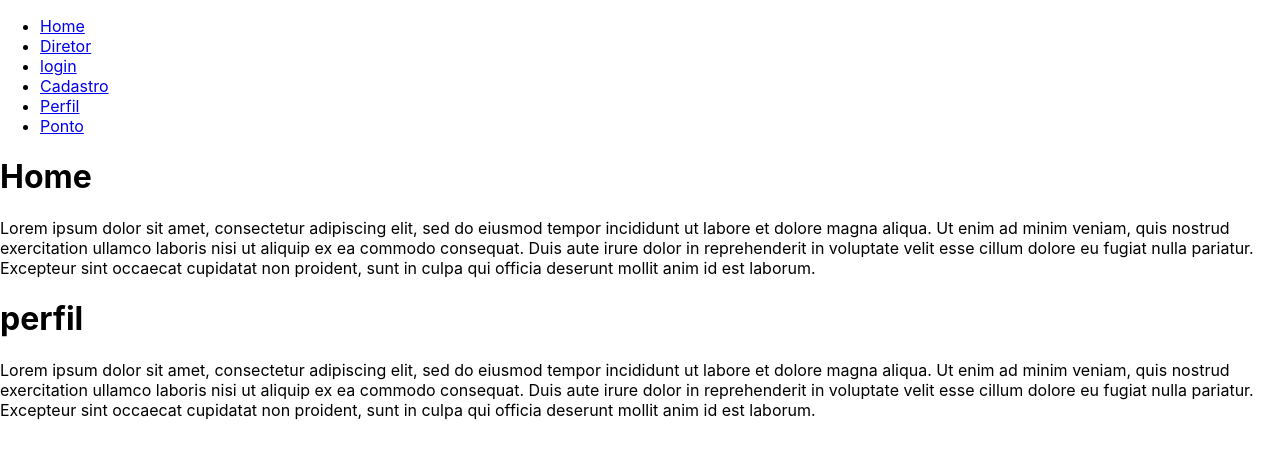
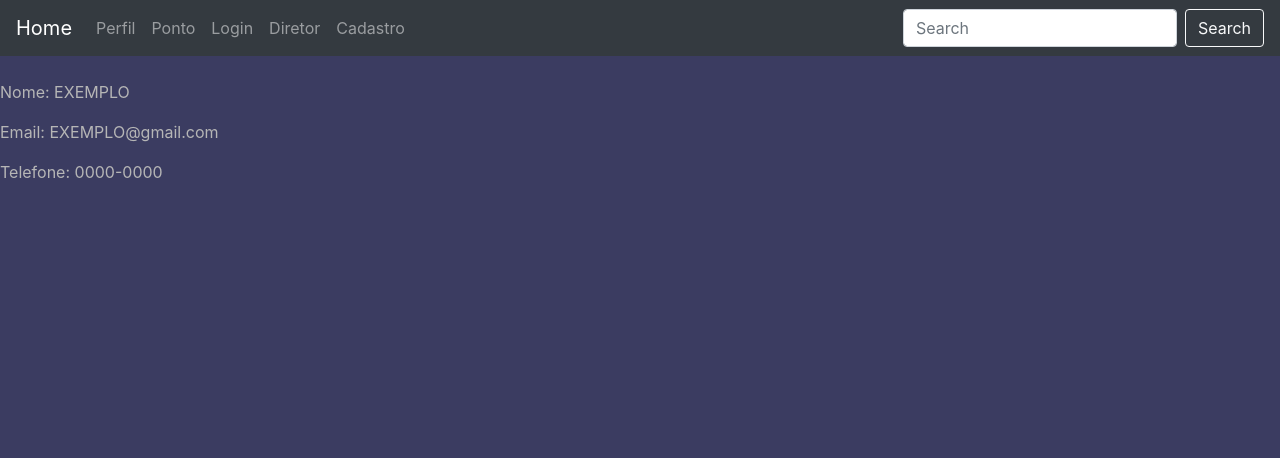
Before and after one commit to FelipeFVCampidelli/Sistema-Interno-de-Ponto, a React (Create React App) app: page /perfil/1 in a window 1280 px wide. Shown: the top 458 px of the page. Built offline with nearby package versions, Linux system fonts and the light colour scheme.

Commit message:
Navbar e início do perfil

```diff
--- a/package.json
+++ b/package.json
@@ -6,7 +6,9 @@
     "@testing-library/jest-dom": "^5.11.4",
     "@testing-library/react": "^11.1.0",
     "@testing-library/user-event": "^12.1.10",
+    "bootstrap": "^4.5.3",
     "react": "^17.0.1",
+    "react-bootstrap": "^1.4.3",
     "react-dom": "^17.0.1",
     "react-router-dom": "^5.2.0",
     "react-scripts": "4.0.1",
--- a/public/index.html
+++ b/public/index.html
@@ -9,6 +9,12 @@
       name="description"
       content="Web site created using create-react-app"
     />
+    <link
+      rel="stylesheet"
+      href="https://stackpath.bootstrapcdn.com/bootstrap/4.3.1/css/bootstrap.min.css"
+      integrity="sha384-ggOyR0iXCbMQv3Xipma34MD+dH/1fQ784/j6cY/iJTQUOhcWr7x9JvoRxT2MZw1T"
+      crossorigin="anonymous"
+    >
     <link rel="apple-touch-icon" href="%PUBLIC_URL%/logo192.png" />
     <!--
       manifest.json provides metadata used when your web app is installed on a
--- a/src/App.css
+++ b/src/App.css
@@ -1,38 +1,12 @@
-.App {
-  text-align: center;
+body {
+  background-color: rgb(59, 60, 97);
+  color: rgb(182, 182, 182);
 }
 
-.App-logo {
-  height: 40vmin;
-  pointer-events: none;
+.navbar-brand a {
+  color: #fff;
 }
 
-@media (prefers-reduced-motion: no-preference) {
-  .App-logo {
-    animation: App-logo-spin infinite 20s linear;
-  }
+.nav-link a {
+  color: #FFFFFF80;
 }
-
-.App-header {
-  background-color: #282c34;
-  min-height: 100vh;
-  display: flex;
-  flex-direction: column;
-  align-items: center;
-  justify-content: center;
-  font-size: calc(10px + 2vmin);
-  color: white;
-}
-
-.App-link {
-  color: #61dafb;
-}
-
-@keyframes App-logo-spin {
-  from {
-    transform: rotate(0deg);
-  }
-  to {
-    transform: rotate(360deg);
-  }
-}
--- a/src/App.js
+++ b/src/App.js
@@ -1,30 +1,48 @@
 import React, { Fragment } from "react"
-import { BrowserRouter as Router, Route } from "react-router-dom"
+import { BrowserRouter as Router, Link, Route, Switch } from "react-router-dom"
+import Navbar from "react-bootstrap/Navbar"
+import Nav from "react-bootstrap/Nav"
+import Button from "react-bootstrap/Button"
+import Form from "react-bootstrap/Form"
+import FormControl from "react-bootstrap/FormControl"
+
 
 import './App.css';
+import Perfil from './perfil'
 
 
 export default function App() {
 
+  const name = 'EXEMPLO'
+
   return (
+
     <Router>
       <main>
-        <nav>
-          <ul>
-            <li><a href="/">Home</a></li>
-            <li><a href="/diretor">Diretor</a></li>
-            <li><a href="/login">login</a></li>
-            <li><a href="/cadastro">Cadastro</a></li>
-            <li><a href="/perfil">Perfil</a></li>
-            <li><a href="/ponto">Ponto</a></li>
-          </ul>
-          </nav>
-          <Route path="/" component={Home} />
+        <Navbar bg="dark" variant="dark">
+          <Navbar.Brand><Link to="/">Home</Link></Navbar.Brand>
+            <Nav className="mr-auto">
+              <Nav.Link><Link to={`/perfil/${name}`}>Perfil</Link></Nav.Link>
+              <Nav.Link><Link to="/ponto">Ponto</Link></Nav.Link>
+              <Nav.Link><Link to="/login">Login</Link></Nav.Link>
+              <Nav.Link><Link to="/diretor">Diretor</Link></Nav.Link>
+              <Nav.Link><Link to="/cadastro">Cadastro</Link></Nav.Link>
+            </Nav>
+          <Form inline>
+            <FormControl type="text" placeholder="Search" className="mr-sm-2" />
+            <Button variant="outline-light">Search</Button>
+          </Form>
+        </Navbar>
+        <br />
+        <Switch>
+          <Route path="/" exact component={Home} />
           <Route path="/diretor" component={Diretor} />
           <Route path="/login" component={Login} />
           <Route path="/cadastro" component={Cadastro} />
-          <Route path="/perfil" component={Perfil} />
+          <Route path="/perfil/:name" component={Perfil} />
           <Route path="/ponto" component={Ponto} />
+          <Route render={() => <h1>404: página não encontrada</h1>} />
+        </Switch>
       </main>
     </Router>
   );
@@ -63,10 +81,11 @@ const Cadastro = () => (
   );
 
 //profile Page
-const Perfil = () => (
+const variavel_teste = ({match:{params:{name}}}) => (
+  // {match:{params:{name}}} == props.match.params.name
   <Fragment>
-    <h1>perfil</h1>
-    <FakeText />
+    <h1>perfil de {name}</h1>
+    <Perfil />
   </Fragment>
   );
 
--- /dev/null
+++ b/src/perfil.jsx
@@ -0,0 +1,16 @@
+import React from 'react';
+import './perfil.css';
+
+export default function Perfil() {
+
+    const name = 'EXEMPLO'
+    const mail = 'EXEMPLO@gmail.com'
+    const phone = '0000-0000'
+    return (
+        <>
+          <p>Nome: {name} </p>
+          <p>Email: {mail} </p>
+          <p>Telefone: {phone} </p>
+        </>
+    )
+}
```
Also changed, not shown: src/index.js (line endings or trailing spaces), src/perfil.css (added), 2 other files (tests, documents, lock files or other folders).
